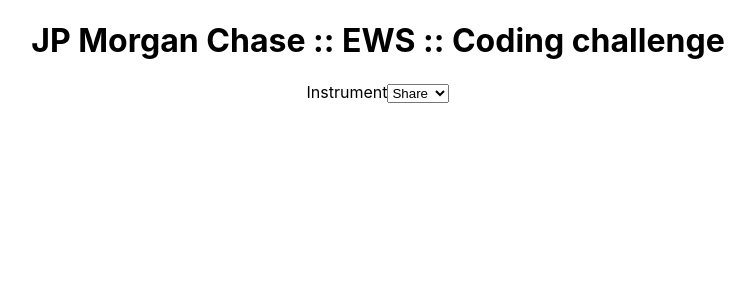
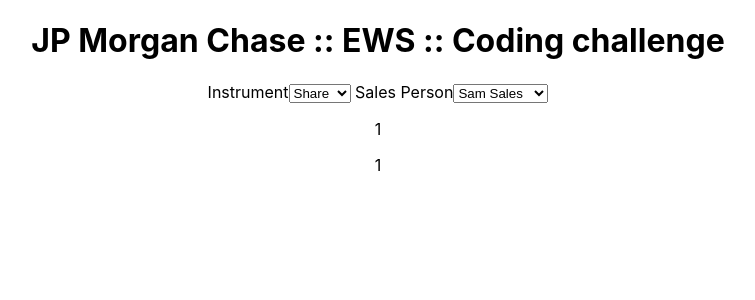
Before and after one commit to tbtommyb/ews-coding-challenge, a React (Create React App) app: page / in a window 1280 px wide. Shown: the top 300 px of the page, without its empty margins (262-1017 px from the left). Built offline with nearby package versions, Linux system fonts and the light colour scheme.

Commit message:
WIP: add SalesPersons via props
Tests need updated

```diff
--- a/src/components/App.tsx
+++ b/src/components/App.tsx
@@ -4,6 +4,7 @@ import "./App.css";
 import TradeForm from "./TradeForm";
 
 import instruments from '../data/instruments.json';
+import salesPersons from '../data/salesPersons.json';
 
 const App: FC = () => {
   return (
@@ -11,7 +12,7 @@ const App: FC = () => {
       <header className="App-header">
         <h1>JP Morgan Chase :: EWS :: Coding challenge</h1>
       </header>
-      <TradeForm instruments={instruments} />
+      <TradeForm instruments={instruments} salesPersons={salesPersons} />
     </div>
   );
 };
--- a/src/components/TradeForm.tsx
+++ b/src/components/TradeForm.tsx
@@ -1,28 +1,44 @@
-import React, { FC, useState, ChangeEvent } from "react";
-import Instrument from "../types/Instrument";
+import React, { FC, useState, ChangeEvent } from 'react';
+import Instrument from '../types/Instrument';
+import SalesPerson from '../types/SalesPerson';
 
 // TO NOTE: we can assume the onChange handler can always find the ID
 // because the options values are determined by what's in the state
 interface TradeFormProps {
   instruments: Instrument[]
+  salesPersons: SalesPerson[]
 }
 
-const TradeForm: FC<TradeFormProps> = ({ instruments }) => {
-  const [selectedInstrument, setSelectedInstrument] = useState<Instrument>();
+const TradeForm: FC<TradeFormProps> = ({ instruments, salesPersons }) => {
+  const [selectedInstrument, setSelectedInstrument] = useState<Instrument>(instruments[0]);
+  const [selectedSalesPerson, setSelectedSalesPerson] = useState<SalesPerson>(salesPersons[0]);
 
-  const handleChange = (event: ChangeEvent<HTMLSelectElement>) => {
+  const handleInstrumentChange = (event: ChangeEvent<HTMLSelectElement>) => {
     setSelectedInstrument(instruments.find((i: Instrument) => i.id === event.target.value)!);
   }
+
+  const handleSalesChange = (event: ChangeEvent<HTMLSelectElement>) => {
+    setSelectedSalesPerson(salesPersons.find((sp: SalesPerson) => sp.id === event.target.value)!);
+  }
+
   return (
     <>
-      <form role="form">
-        <label htmlFor="instrument"> Instrument</label>
-        <select name="instrument" value={selectedInstrument?.id} onChange={handleChange}>{
+      <form role='form'>
+        <label htmlFor='instrument'> Instrument</label>
+        <select name='instrument' value={selectedInstrument?.id} onChange={handleInstrumentChange}>{
           instruments.map((instrument) => {
             return <option value={instrument.id} key={instrument.id}>{instrument.name}</option>
           })
         }</select>
+        <label htmlFor='salesPerson'> Sales Person</label>
+        <select name='salesPerson' value={selectedSalesPerson?.id} onChange={handleSalesChange}>{
+          salesPersons.map((sp) => {
+            return <option value={sp.id} key={sp.id}>{sp.name}</option>
+          })
+        }</select>
       </form>
+      <p>{selectedInstrument?.id}</p>
+      <p>{selectedSalesPerson?.id}</p>
     </>
   );
 }
--- /dev/null
+++ b/src/data/salesPersons.json
@@ -0,0 +1,14 @@
+[
+  {
+    "id": "1",
+    "name": "Sam Sales",
+    "desk": "Front",
+    "lineOfBusiness": "trading"
+  },
+  {
+    "id": "2",
+    "name": "Sarah Sales",
+    "desk": "Middle",
+    "lineOfBusiness": "Ops"
+  }
+]
--- /dev/null
+++ b/src/types/SalesPerson.ts
@@ -0,0 +1,6 @@
+export default interface SalesPerson {
+  id: string
+  name: string
+  desk: string
+  lineOfBusiness: string
+}
```
